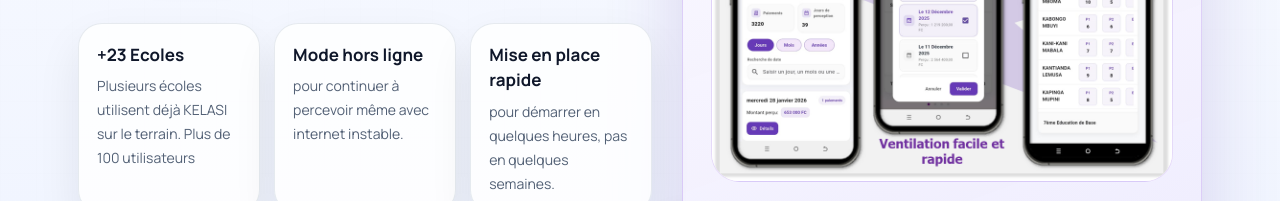
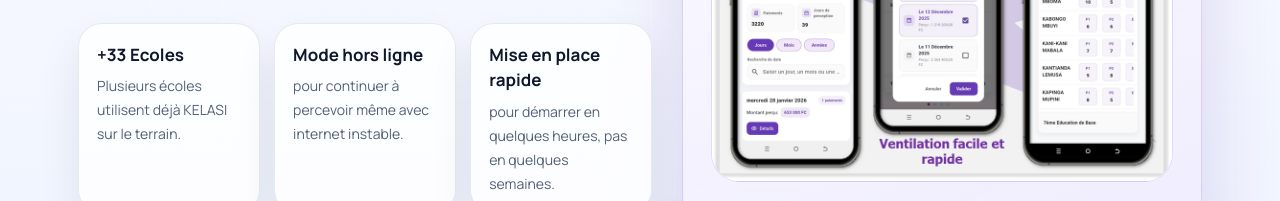
Before and after one commit to Seven-5/kelasi.app, a plain HTML site: page index.html in a window 1280 px wide. Shown: the part 698-899 px from the top of the page. Drawn offline with Linux system fonts and the light colour scheme.

Commit message:
Plus de 33 école

```diff
--- a/index.html
+++ b/index.html
@@ -110,8 +110,8 @@
 
         <div class="hero-metrics">
           <article class="hero-metric">
-            <strong>+23 Ecoles</strong>
-            <span>Plusieurs écoles utilisent déjà KELASI sur le terrain. Plus de 100 utilisateurs</span>
+            <strong>+33 Ecoles</strong>
+            <span>Plusieurs écoles utilisent déjà KELASI sur le terrain.</span>
           </article>
           <article class="hero-metric">
             <strong>Mode hors ligne</strong>
```
